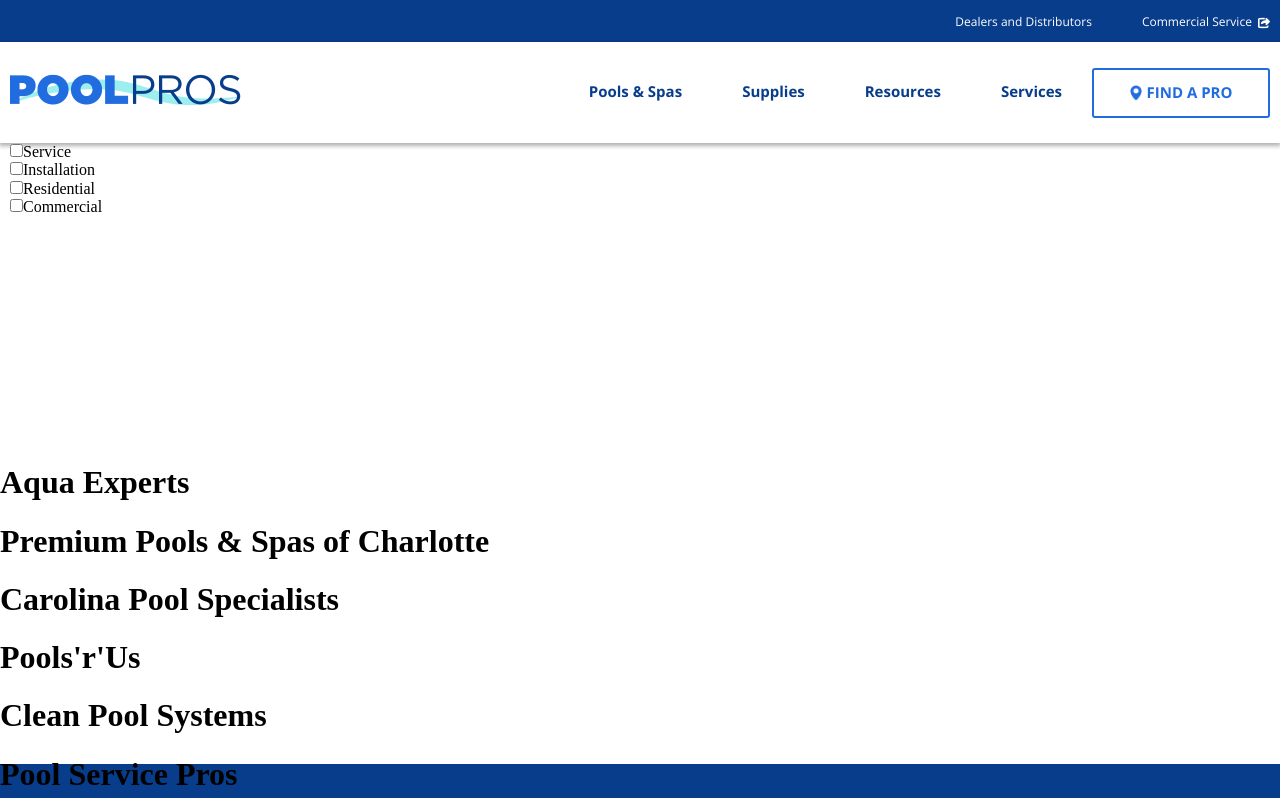
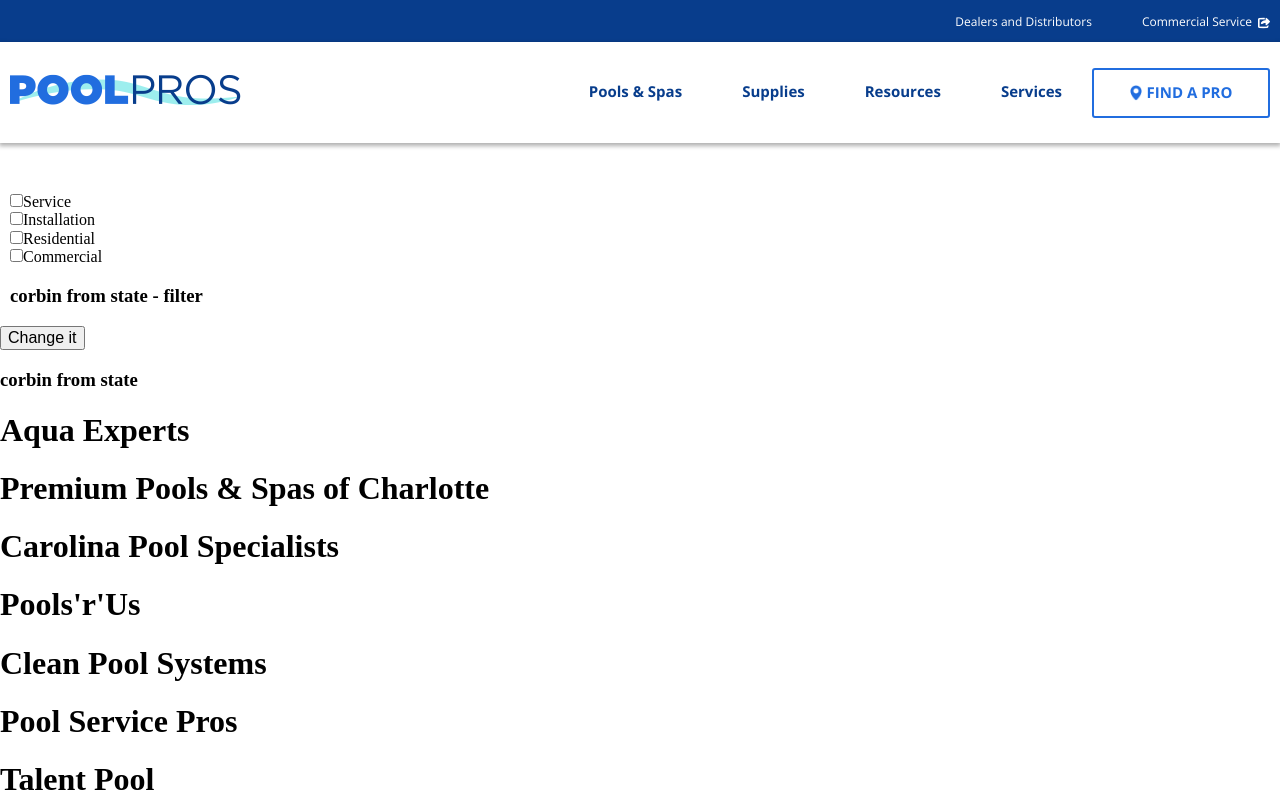
Before and after one commit to corbinmj16/PoolPros, a Vue app: page / in a window 1280 px wide. Shown: the top 798 px of the page. Built offline with nearby package versions, Linux system fonts and the light colour scheme.

Commit message:
dev - figured out passing keyword array to store

```diff
--- a/src/App.vue
+++ b/src/App.vue
@@ -1,30 +1,45 @@
 <template>
   <div id="app">
     <navigation></navigation>
-    <filter-area :keywords="keywords"></filter-area>
+    <filter-area></filter-area>
+    <button @click="changeName">Change it</button>
+    <h3>{{name}}</h3>
     <section class="dealers_wrap">
-      <dealer></dealer>
+      <dealer
+        v-for="(dealer, index) in dealers"
+        :key="index"
+        :dealer="dealer.data"></dealer>
     </section>
     <footer-area></footer-area>
   </div>
 </template>
 
 <script>
+import dealerData from './dealers.json';
 import axios from 'axios';
 import Navigation from "./components/Navigation.vue";
 import FilterArea from "./components/FilterArea.vue";
 import Dealer from "./components/Dealer.vue";
 import FooterArea from "./components/FooterArea.vue";
 
-
 export default {
   name: 'app',
   components: { Navigation, FilterArea, Dealer, FooterArea },
   data () {
     return {
-      keywords: [],
+      dealers: dealerData.dealers
     }
   },
+  computed: {
+    name() {
+      return this.$store.state.name;
+    }
+  },
+  methods: {
+    changeName() {
+      this.$store.commit('changeName');
+    }
+  }
 }
 </script>
 
@@ -35,7 +50,5 @@
   @import "scss/setup";
   @import "scss/header";
   @import "scss/footer";
-  section {
-    height: 300px;
-  }
+  @import "scss/filter_area";
 </style>
--- a/src/components/Dealer.vue
+++ b/src/components/Dealer.vue
@@ -1,19 +1,12 @@
 <template>
-    <div class="dealers">
-        <div class="dealer" v-for="(dealer, index) in dealers" :key="index">
-            <h1>{{dealer.data.name}}</h1>
-        </div>
+    <div class="dealer">
+        <h1>{{ dealer.name }}</h1>
     </div>
 </template>
 
 <script>
     export default {
         name: "Dealer",
-        data() {
-            return {
-                dealers: this.$store.state.dealerData.dealers
-            }
-        },
-
+        props: ['dealer'],
     }
 </script>
--- a/src/components/FilterArea.vue
+++ b/src/components/FilterArea.vue
@@ -3,10 +3,11 @@
         <div class="container">
             <div class="filters">
                 <div class="filter" v-for="(cert, index) in certifications" :key="index">
-                    <input type="checkbox" :id="cert" :value="cert + ' Pro'" v-model="keywords" />
+                    <input type="checkbox" :id="cert" :value="cert + ' Pro'" v-model="keywordsChecked" @change="updateCertifications(cert)" />
                     <label :for="cert">{{ cert }}</label>
                 </div>
             </div>
+            <h3>{{name}} - filter</h3>
         </div>
     </section>
 </template>
@@ -14,11 +15,24 @@
 <script>
     export default {
         name: "FilterArea",
-        props: ["keywords"],
         data() {
             return {
                 certifications: ['Service', 'Installation', 'Residential', 'Commercial'],
+                keywordsChecked: []
             }
         },
+        computed: {
+            name() {
+                return this.$store.state.name;
+            },
+            newKeywords() {
+                return this.keywordsChecked;
+            }
+        },
+        methods: {
+            updateCertifications(item) {
+                this.$store.commit('updateKeywords', this.keywordsChecked);
+            }
+        }
     }
 </script>
--- a/src/main.js
+++ b/src/main.js
@@ -2,7 +2,7 @@
 
 import Vue from 'vue'
 import App from './App.vue'
-import { store } from "./store";
+import { store } from './store.js'
 
 new Vue({
   el: '#app',
--- /dev/null
+++ b/src/scss/_filter_area.scss
@@ -0,0 +1,3 @@
+.filter_wrapper {
+    margin-top: 50px;
+}
--- a/src/store.js
+++ b/src/store.js
@@ -1,21 +1,19 @@
 import Vue from 'vue';
 import Vuex from 'vuex';
-import axios from 'axios';
-import dealerData from './dealers.json';
 
 Vue.use(Vuex);
 
 export const store = new Vuex.Store({
     state: {
-        dealerData: dealerData,
+        name: "corbin from state",
         keywords: []
     },
     mutations: {
-        addKeyword(state, keyword) {
-            state.keywords.push(keyword)
+        changeName(state) {
+            state.name = "kayla";
         },
-        removeKeyword(state, index) {
-            state.keywords.splice(index, 1)
+        updateKeywords(state, newKeywordArray) {
+            state.keywords = newKeywordArray;
         }
     }
 });
```
